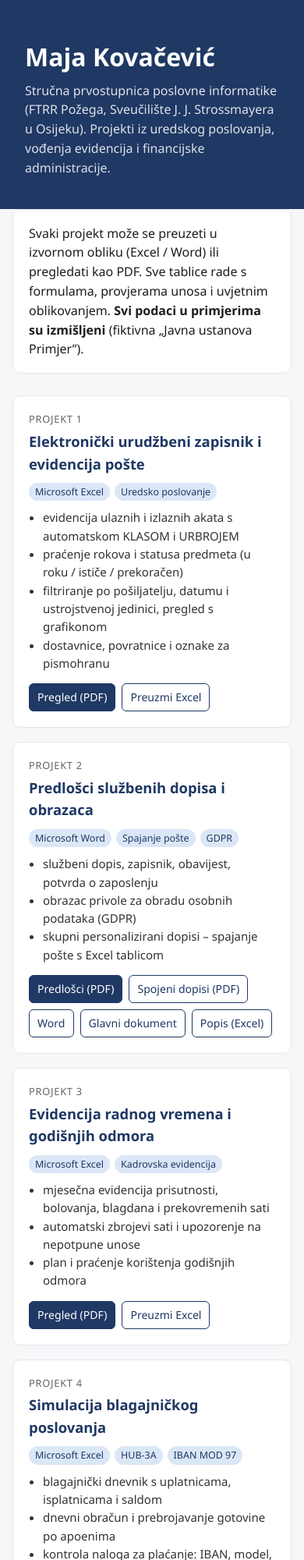
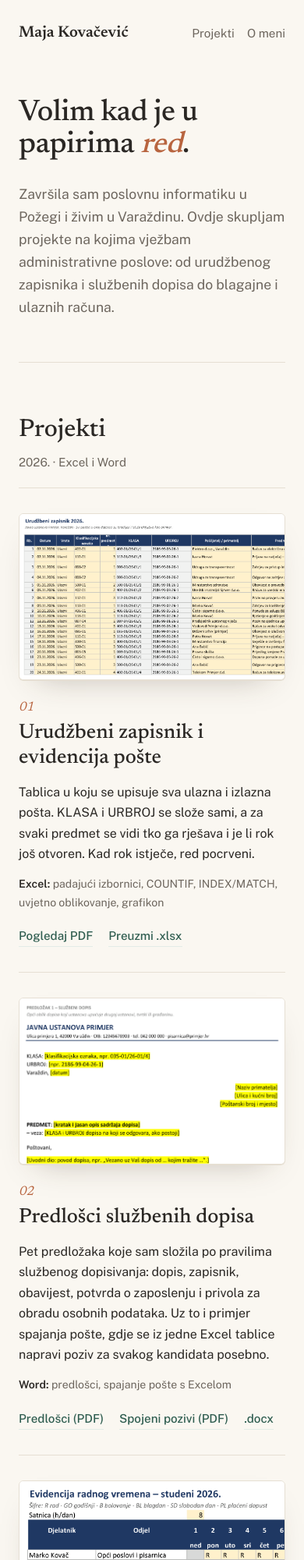
Before and after one commit to MJKVCVC/portfolio, a plain HTML site: page index.html in a window 390 px wide. Shown: the top 2000 px of the page at 78% size. Drawn offline with nearby package versions, Linux system fonts and the light colour scheme.

Commit message:
Add files via upload

```diff
--- a/index.html
+++ b/index.html
@@ -3,141 +3,174 @@
 <head>
 <meta charset="utf-8">
 <meta name="viewport" content="width=device-width, initial-scale=1">
-<title>Maja Kovačević – projekti</title>
-<meta name="description" content="Projekti iz područja uredskog poslovanja, evidencija i financija – Excel i Word.">
+<title>Maja Kovačević · projekti</title>
+<meta name="description" content="Moji projekti iz uredskog poslovanja: urudžbeni zapisnik, dopisi, evidencije, blagajna i e-računi.">
+<link rel="preconnect" href="https://fonts.googleapis.com">
+<link rel="preconnect" href="https://fonts.gstatic.com" crossorigin>
+<link href="https://fonts.googleapis.com/css2?family=Newsreader:opsz,wght@6..72,400;6..72,500;6..72,600&family=Public+Sans:wght@400;500;600&display=swap" rel="stylesheet">
 <style>
-  :root{--navy:#1f3864;--ink:#1d1d1f;--muted:#5f6368;--line:#e3e6ea;--bg:#f6f7f9;--card:#fff;--accent:#dbe7f6}
+  :root{
+    --paper:#faf7f1; --ink:#2a2724; --soft:#6d665e; --line:#e6dfd3;
+    --accent:#2f5d50; --accent-soft:#e3ece7; --warm:#b8643f;
+  }
   *{box-sizing:border-box}
-  body{margin:0;font-family:"Segoe UI",Calibri,Arial,sans-serif;color:var(--ink);background:var(--bg);line-height:1.55}
-  header{background:var(--navy);color:#fff;padding:48px 16px 40px}
-  .wrap{max-width:980px;margin:0 auto;padding:0 16px}
-  header h1{margin:0 0 6px;font-size:2rem;font-weight:600}
-  header p{margin:0;opacity:.85;max-width:680px}
-  main{padding:32px 0 48px}
-  .intro{background:var(--card);border:1px solid var(--line);border-radius:10px;padding:18px 20px;margin-bottom:28px}
-  .grid{display:grid;grid-template-columns:repeat(auto-fit,minmax(290px,1fr));gap:18px}
-  .card{background:var(--card);border:1px solid var(--line);border-radius:10px;padding:20px;display:flex;flex-direction:column}
-  .num{font-size:.8rem;color:var(--muted);letter-spacing:.06em;text-transform:uppercase}
-  .card h2{font-size:1.15rem;margin:4px 0 6px;color:var(--navy)}
-  .tools{display:flex;flex-wrap:wrap;gap:6px;margin:4px 0 10px}
-  .tools span{background:var(--accent);color:var(--navy);font-size:.78rem;padding:2px 8px;border-radius:20px}
-  .card ul{margin:0 0 14px;padding-left:18px;color:#333;font-size:.94rem}
-  .links{margin-top:auto;display:flex;flex-wrap:wrap;gap:8px}
-  .links a{font-size:.88rem;text-decoration:none;border:1px solid var(--navy);color:var(--navy);padding:6px 10px;border-radius:6px}
-  .links a.primary{background:var(--navy);color:#fff}
-  .links a:hover{opacity:.85}
-  footer{color:var(--muted);font-size:.85rem;text-align:center;padding:0 16px 32px}
+  html{scroll-behavior:smooth}
+  body{margin:0;background:var(--paper);color:var(--ink);font:400 17px/1.65 "Public Sans",system-ui,sans-serif}
+  a{color:var(--accent)}
+  .wrap{max-width:1040px;margin:0 auto;padding:0 24px}
+
+  nav{display:flex;justify-content:space-between;align-items:center;padding:26px 0}
+  nav .me{font-family:"Newsreader",serif;font-size:1.25rem;font-weight:600;text-decoration:none;color:var(--ink)}
+  nav ul{list-style:none;margin:0;padding:0;display:flex;gap:26px;font-size:.95rem}
+  nav ul a{color:var(--soft);text-decoration:none}
+  nav ul a:hover{color:var(--ink)}
+
+  .hero{padding:70px 0 80px;border-bottom:1px solid var(--line)}
+  .hero h1{font-family:"Newsreader",serif;font-weight:500;font-size:clamp(2.4rem,5.5vw,4rem);line-height:1.08;margin:0 0 26px;max-width:15ch;letter-spacing:-.01em}
+  .hero h1 em{color:var(--warm);font-style:italic}
+  .hero p{max-width:600px;color:var(--soft);font-size:1.1rem;margin:0}
+
+  .section-title{display:flex;align-items:baseline;gap:16px;margin:84px 0 34px}
+  .section-title h2{font-family:"Newsreader",serif;font-weight:500;font-size:2rem;margin:0}
+  .section-title span{color:var(--soft);font-size:.95rem}
+
+  .project{display:grid;grid-template-columns:1.15fr 1fr;gap:48px;align-items:center;padding:42px 0;border-top:1px solid var(--line)}
+  .project:nth-child(even) .shot{order:2}
+  .shot{display:block;border-radius:6px;overflow:hidden;background:#fff;border:1px solid var(--line);
+        box-shadow:0 1px 0 var(--line),0 18px 40px -24px rgba(60,45,30,.35);aspect-ratio:16/10;transition:transform .25s}
+  .shot:hover{transform:translateY(-3px)}
+  .shot img{width:100%;height:100%;object-fit:cover;object-position:top left;display:block}
+  .num{font-family:"Newsreader",serif;color:var(--warm);font-size:1.05rem;font-style:italic}
+  .project h3{font-family:"Newsreader",serif;font-weight:500;font-size:1.65rem;line-height:1.2;margin:4px 0 14px}
+  .project p{margin:0 0 14px}
+  .used{font-size:.88rem;color:var(--soft);margin-bottom:18px}
+  .used b{font-weight:600;color:var(--ink)}
+  .links{display:flex;flex-wrap:wrap;gap:8px 20px;font-size:.95rem;font-weight:500}
+  .links a{text-decoration:none;border-bottom:1.5px solid var(--accent-soft);padding-bottom:1px}
+  .links a:hover{border-color:var(--accent)}
+
+  .about{display:grid;grid-template-columns:1fr 1fr;gap:56px;padding-bottom:20px}
+  .about p{margin:0 0 16px}
+  .facts{border-left:2px solid var(--accent-soft);padding-left:24px}
+  .facts dt{font-size:.8rem;text-transform:uppercase;letter-spacing:.08em;color:var(--soft);margin-top:18px}
+  .facts dt:first-child{margin-top:0}
+  .facts dd{margin:2px 0 0}
+
+  footer{margin-top:90px;border-top:1px solid var(--line);padding:28px 0 40px;font-size:.88rem;color:var(--soft);display:flex;justify-content:space-between;flex-wrap:wrap;gap:10px}
+
+  @media (max-width:800px){
+    body{font-size:16px}
+    nav ul{gap:16px}
+    .hero{padding:40px 0 56px}
+    .project{grid-template-columns:1fr;gap:22px;padding:32px 0}
+    .project:nth-child(even) .shot{order:0}
+    .about{grid-template-columns:1fr;gap:28px}
+    .section-title{margin:60px 0 20px;flex-direction:column;gap:2px}
+  }
 </style>
 </head>
 <body>
-<header>
-  <div class="wrap">
-    <h1>Maja Kovačević</h1>
-    <p>Stručna prvostupnica poslovne informatike (FTRR Požega, Sveučilište J. J. Strossmayera u Osijeku). Projekti iz uredskog poslovanja, vođenja evidencija i financijske administracije.</p>
-  </div>
-</header>
-<main class="wrap">
-  <div class="intro">
-    Svaki projekt može se preuzeti u izvornom obliku (Excel / Word) ili pregledati kao PDF. Sve tablice rade s formulama, provjerama unosa i uvjetnim oblikovanjem. <strong>Svi podaci u primjerima su izmišljeni</strong> (fiktivna „Javna ustanova Primjer”).
-  </div>
-  <div class="grid">
+<div class="wrap">
+  <nav>
+    <a class="me" href="#">Maja Kovačević</a>
+    <ul><li><a href="#projekti">Projekti</a></li><li><a href="#o-meni">O meni</a></li></ul>
+  </nav>
 
-    <article class="card">
-      <div class="num">Projekt 1</div>
-      <h2>Elektronički urudžbeni zapisnik i evidencija pošte</h2>
-      <div class="tools"><span>Microsoft Excel</span><span>Uredsko poslovanje</span></div>
-      <ul>
-        <li>evidencija ulaznih i izlaznih akata s automatskom KLASOM i URBROJEM</li>
-        <li>praćenje rokova i statusa predmeta (u roku / ističe / prekoračen)</li>
-        <li>filtriranje po pošiljatelju, datumu i ustrojstvenoj jedinici, pregled s grafikonom</li>
-        <li>dostavnice, povratnice i oznake za pismohranu</li>
-      </ul>
-      <div class="links">
-        <a class="primary" href="01-urudzbeni-zapisnik/Urudzbeni_zapisnik_pregled.pdf">Pregled (PDF)</a>
-        <a href="01-urudzbeni-zapisnik/Urudzbeni_zapisnik.xlsx">Preuzmi Excel</a>
+  <header class="hero">
+    <h1>Volim kad je u papirima <em>red</em>.</h1>
+    <p>Završila sam poslovnu informatiku u Požegi i živim u Varaždinu. Ovdje skupljam projekte na kojima vježbam administrativne poslove: od urudžbenog zapisnika i službenih dopisa do blagajne i ulaznih računa.</p>
+  </header>
+
+  <div class="section-title" id="projekti"><h2>Projekti</h2><span>2026. · Excel i Word</span></div>
+
+  <section class="list">
+
+    <article class="project">
+      <a class="shot" href="01-urudzbeni-zapisnik/Urudzbeni_zapisnik_pregled.pdf"><img src="img/p1.png" alt="Urudžbeni zapisnik u Excelu" loading="lazy"></a>
+      <div>
+        <div class="num">01</div>
+        <h3>Urudžbeni zapisnik i evidencija pošte</h3>
+        <p>Tablica u koju se upisuje sva ulazna i izlazna pošta. KLASA i URBROJ se slože sami, a za svaki predmet se vidi tko ga rješava i je li rok još otvoren. Kad rok istječe, red pocrveni.</p>
+        <div class="used"><b>Excel:</b> padajući izbornici, COUNTIF, INDEX/MATCH, uvjetno oblikovanje, grafikon</div>
+        <div class="links"><a href="01-urudzbeni-zapisnik/Urudzbeni_zapisnik_pregled.pdf">Pogledaj PDF</a><a href="01-urudzbeni-zapisnik/Urudzbeni_zapisnik.xlsx">Preuzmi .xlsx</a></div>
       </div>
     </article>
 
-    <article class="card">
-      <div class="num">Projekt 2</div>
-      <h2>Predlošci službenih dopisa i obrazaca</h2>
-      <div class="tools"><span>Microsoft Word</span><span>Spajanje pošte</span><span>GDPR</span></div>
-      <ul>
-        <li>službeni dopis, zapisnik, obavijest, potvrda o zaposlenju</li>
-        <li>obrazac privole za obradu osobnih podataka (GDPR)</li>
-        <li>skupni personalizirani dopisi – spajanje pošte s Excel tablicom</li>
-      </ul>
-      <div class="links">
-        <a class="primary" href="02-predlosci-dopisa/Predlosci_sluzbenih_dopisa.pdf">Predlošci (PDF)</a>
-        <a href="02-predlosci-dopisa/Poziv_na_provjeru_znanja_spojeno.pdf">Spojeni dopisi (PDF)</a>
-        <a href="02-predlosci-dopisa/Predlosci_sluzbenih_dopisa.docx">Word</a>
-        <a href="02-predlosci-dopisa/Poziv_na_provjeru_znanja_glavni_dokument.docx">Glavni dokument</a>
-        <a href="02-predlosci-dopisa/Popis_kandidata.xlsx">Popis (Excel)</a>
+    <article class="project">
+      <a class="shot" href="02-predlosci-dopisa/Predlosci_sluzbenih_dopisa.pdf"><img src="img/p2.png" alt="Predložak službenog dopisa" loading="lazy"></a>
+      <div>
+        <div class="num">02</div>
+        <h3>Predlošci službenih dopisa</h3>
+        <p>Pet predložaka koje sam složila po pravilima službenog dopisivanja: dopis, zapisnik, obavijest, potvrda o zaposlenju i privola za obradu osobnih podataka. Uz to i primjer spajanja pošte, gdje se iz jedne Excel tablice napravi poziv za svakog kandidata posebno.</p>
+        <div class="used"><b>Word:</b> predlošci, spajanje pošte s Excelom</div>
+        <div class="links"><a href="02-predlosci-dopisa/Predlosci_sluzbenih_dopisa.pdf">Predlošci (PDF)</a><a href="02-predlosci-dopisa/Poziv_na_provjeru_znanja_spojeno.pdf">Spojeni pozivi (PDF)</a><a href="02-predlosci-dopisa/Predlosci_sluzbenih_dopisa.docx">.docx</a></div>
       </div>
     </article>
 
-    <article class="card">
-      <div class="num">Projekt 3</div>
-      <h2>Evidencija radnog vremena i godišnjih odmora</h2>
-      <div class="tools"><span>Microsoft Excel</span><span>Kadrovska evidencija</span></div>
-      <ul>
-        <li>mjesečna evidencija prisutnosti, bolovanja, blagdana i prekovremenih sati</li>
-        <li>automatski zbrojevi sati i upozorenje na nepotpune unose</li>
-        <li>plan i praćenje korištenja godišnjih odmora</li>
-      </ul>
-      <div class="links">
-        <a class="primary" href="03-evidencija-radnog-vremena/Evidencija_radnog_vremena_i_GO_pregled.pdf">Pregled (PDF)</a>
-        <a href="03-evidencija-radnog-vremena/Evidencija_radnog_vremena_i_GO.xlsx">Preuzmi Excel</a>
+    <article class="project">
+      <a class="shot" href="03-evidencija-radnog-vremena/Evidencija_radnog_vremena_i_GO_pregled.pdf"><img src="img/p3.png" alt="Evidencija radnog vremena" loading="lazy"></a>
+      <div>
+        <div class="num">03</div>
+        <h3>Evidencija radnog vremena i godišnjih</h3>
+        <p>Mjesečna evidencija za osam djelatnika. Za svaki dan se upiše šifra (rad, godišnji, bolovanje, blagdan), a tablica sama zbroji sate i upozori ako je neki radni dan ostao prazan. Na drugom listu je plan godišnjih odmora i koliko kome dana ostaje.</p>
+        <div class="used"><b>Excel:</b> COUNTIF, SUMPRODUCT, WEEKDAY, provjera unosa</div>
+        <div class="links"><a href="03-evidencija-radnog-vremena/Evidencija_radnog_vremena_i_GO_pregled.pdf">Pogledaj PDF</a><a href="03-evidencija-radnog-vremena/Evidencija_radnog_vremena_i_GO.xlsx">Preuzmi .xlsx</a></div>
       </div>
     </article>
 
-    <article class="card">
-      <div class="num">Projekt 4</div>
-      <h2>Simulacija blagajničkog poslovanja</h2>
-      <div class="tools"><span>Microsoft Excel</span><span>HUB-3A</span><span>IBAN MOD 97</span></div>
-      <ul>
-        <li>blagajnički dnevnik s uplatnicama, isplatnicama i saldom</li>
-        <li>dnevni obračun i prebrojavanje gotovine po apoenima</li>
-        <li>kontrola naloga za plaćanje: IBAN, model, poziv na broj, iznos</li>
-      </ul>
-      <div class="links">
-        <a class="primary" href="04-blagajnicko-poslovanje/Blagajnicko_poslovanje_i_HUB-3A_pregled.pdf">Pregled (PDF)</a>
-        <a href="04-blagajnicko-poslovanje/Blagajnicko_poslovanje_i_HUB-3A.xlsx">Preuzmi Excel</a>
+    <article class="project">
+      <a class="shot" href="04-blagajnicko-poslovanje/Blagajnicko_poslovanje_i_HUB-3A_pregled.pdf"><img src="img/p4.png" alt="Kontrola naloga za plaćanje" loading="lazy"></a>
+      <div>
+        <div class="num">04</div>
+        <h3>Blagajna i kontrola naloga za plaćanje</h3>
+        <p>Blagajnički dnevnik s uplatnicama i isplatnicama, dnevni obračun s prebrojavanjem novčanica i kovanica te provjera naloga prije slanja u banku. Tablica prepozna krivi IBAN preko kontrolnog broja, kao i krivi model ili prazan poziv na broj.</p>
+        <div class="used"><b>Excel:</b> tekstualne funkcije, MOD 97 provjera IBAN-a, obrazac za ispis</div>
+        <div class="links"><a href="04-blagajnicko-poslovanje/Blagajnicko_poslovanje_i_HUB-3A_pregled.pdf">Pogledaj PDF</a><a href="04-blagajnicko-poslovanje/Blagajnicko_poslovanje_i_HUB-3A.xlsx">Preuzmi .xlsx</a></div>
       </div>
     </article>
 
-    <article class="card">
-      <div class="num">Projekt 5</div>
-      <h2>Obrada ulaznih e-računa uz AI alate</h2>
-      <div class="tools"><span>Excel / Google Sheets</span><span>ChatGPT</span><span>Fiskalizacija 2.0</span></div>
-      <ul>
-        <li>knjiga ulaznih e-računa s provjerom OIB-a (ISO 7064)</li>
-        <li>izdvajanje podataka s računa uz AI i kontrola iznosa formulama</li>
-        <li>praćenje dospijeća i usklađivanje s izvodom banke</li>
-      </ul>
-      <div class="links">
-        <a class="primary" href="05-e-racuni/Obrada_ulaznih_e-racuna_pregled.pdf">Pregled (PDF)</a>
-        <a href="05-e-racuni/Obrada_ulaznih_e-racuna.xlsx">Preuzmi Excel</a>
+    <article class="project">
+      <a class="shot" href="05-e-racuni/Obrada_ulaznih_e-racuna_pregled.pdf"><img src="img/p5.png" alt="Knjiga ulaznih e-računa" loading="lazy"></a>
+      <div>
+        <div class="num">05</div>
+        <h3>Ulazni e-računi uz pomoć ChatGPT-a</h3>
+        <p>Podatke s računa izvučem uz ChatGPT, ali ih tablica onda provjeri: je li OIB ispravan, slaže li se PDV s iznosom i kada račun dospijeva. Plaćanja se upisuju s izvoda banke i račun se sam označi kao plaćen.</p>
+        <div class="used"><b>Excel + ChatGPT:</b> provjera OIB-a, usklađivanje s izvodom</div>
+        <div class="links"><a href="05-e-racuni/Obrada_ulaznih_e-racuna_pregled.pdf">Pogledaj PDF</a><a href="05-e-racuni/Obrada_ulaznih_e-racuna.xlsx">Preuzmi .xlsx</a></div>
       </div>
     </article>
 
-    <article class="card">
-      <div class="num">Projekt 6</div>
-      <h2>Vodič kroz e-usluge za građane</h2>
-      <div class="tools"><span>Microsoft Word</span><span>e-Građani</span></div>
-      <ul>
-        <li>prijava u e-Građane i vjerodajnice (NIAS) korak po korak</li>
-        <li>najčešće e-usluge: HZMO zapis, domovnica, izvodi, Portal zdravlja</li>
-        <li>provjera e-dokumenata, sigurnost i rješavanje čestih problema</li>
-      </ul>
-      <div class="links">
-        <a class="primary" href="06-vodic-e-usluge/Vodic_kroz_e-usluge_za_gradane.pdf">Vodič (PDF)</a>
-        <a href="06-vodic-e-usluge/Vodic_kroz_e-usluge_za_gradane.docx">Word</a>
+    <article class="project">
+      <a class="shot" href="06-vodic-e-usluge/Vodic_kroz_e-usluge_za_gradane.pdf"><img src="img/p6.png" alt="Vodič kroz e-usluge" loading="lazy"></a>
+      <div>
+        <div class="num">06</div>
+        <h3>Vodič kroz e-Građane</h3>
+        <p>Kratke upute za ljude koji se teško snalaze u e-Građanima: kako se prijaviti, gdje se traži HZMO zapis ili domovnica, kako provjeriti dokument i na što paziti. Napisane jednostavno, tako da se mogu dati nekome na šalteru.</p>
+        <div class="used"><b>Word</b></div>
+        <div class="links"><a href="06-vodic-e-usluge/Vodic_kroz_e-usluge_za_gradane.pdf">Pročitaj vodič (PDF)</a><a href="06-vodic-e-usluge/Vodic_kroz_e-usluge_za_gradane.docx">.docx</a></div>
       </div>
     </article>
 
-  </div>
-</main>
-<footer>© 2026. Maja Kovačević · samostalni projekti</footer>
+  </section>
+
+  <div class="section-title" id="o-meni"><h2>O meni</h2></div>
+  <section class="about">
+    <div>
+      <p>Prvostupnica sam poslovne informatike, a prije toga sam završila Ekonomsku školu u Požegi. Na studiju sam radila s tablicama, bazama podataka i webom. Završni rad sam pisala o elektroničkim plaćanjima.</p>
+      <p>Ljeta sam provodila radeći s ljudima, na recepciji i na blagajni aquaparka. Tamo sam naučila biti strpljiva i pažljiva s novcem i dokumentima.</p>
+    </div>
+    <dl class="facts">
+      <dt>Obrazovanje</dt><dd>Fakultet turizma i ruralnog razvoja u Požegi, 2026.</dd>
+      <dt>Jezici</dt><dd>hrvatski, engleski (B2)</dd>
+      <dt>Alati</dt><dd>Word, Excel, Google tablice, ChatGPT, WordPress</dd>
+      <dt>Grad</dt><dd>Varaždin</dd>
+    </dl>
+  </section>
+
+  <footer>
+    <span>Maja Kovačević, 2026.</span>
+    <span>Imena, tvrtke, OIB-i i IBAN-i u primjerima su izmišljeni.</span>
+  </footer>
+</div>
 </body>
 </html>
```
